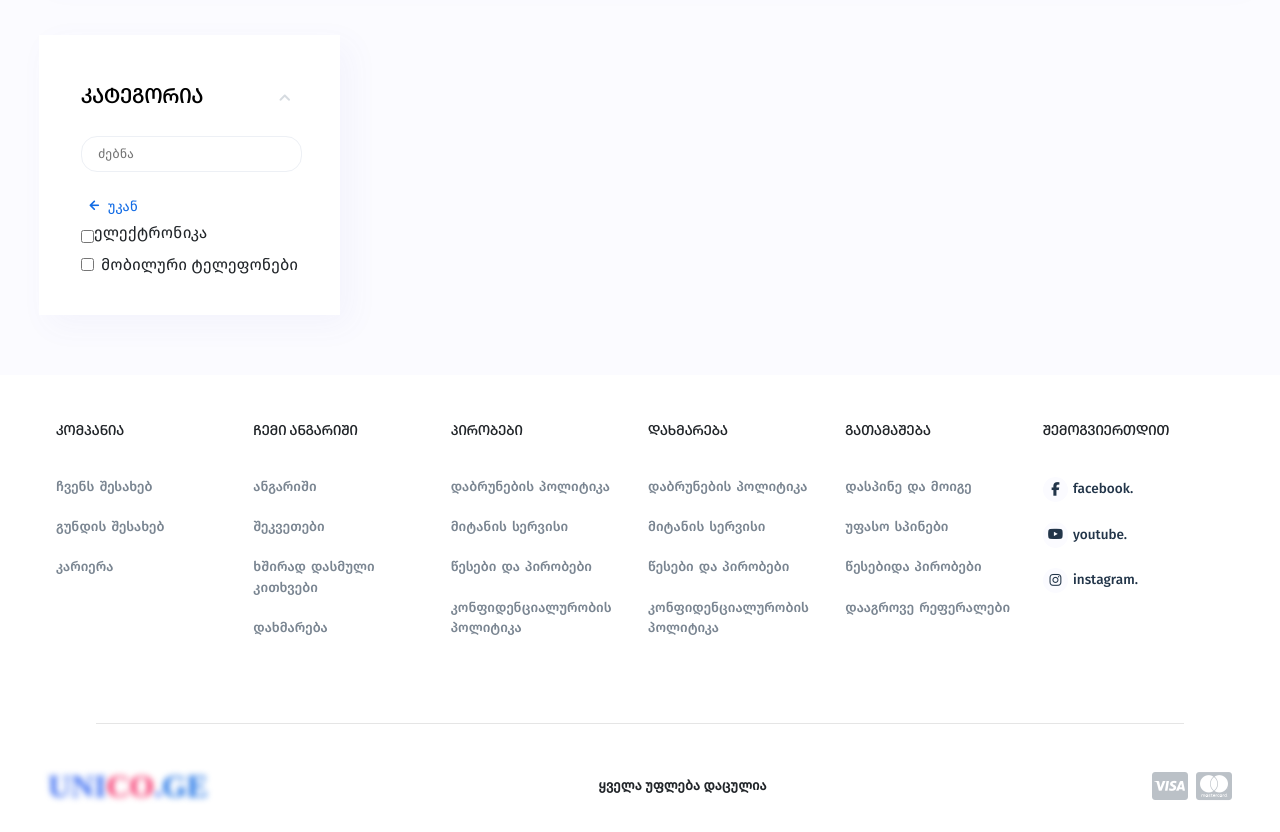
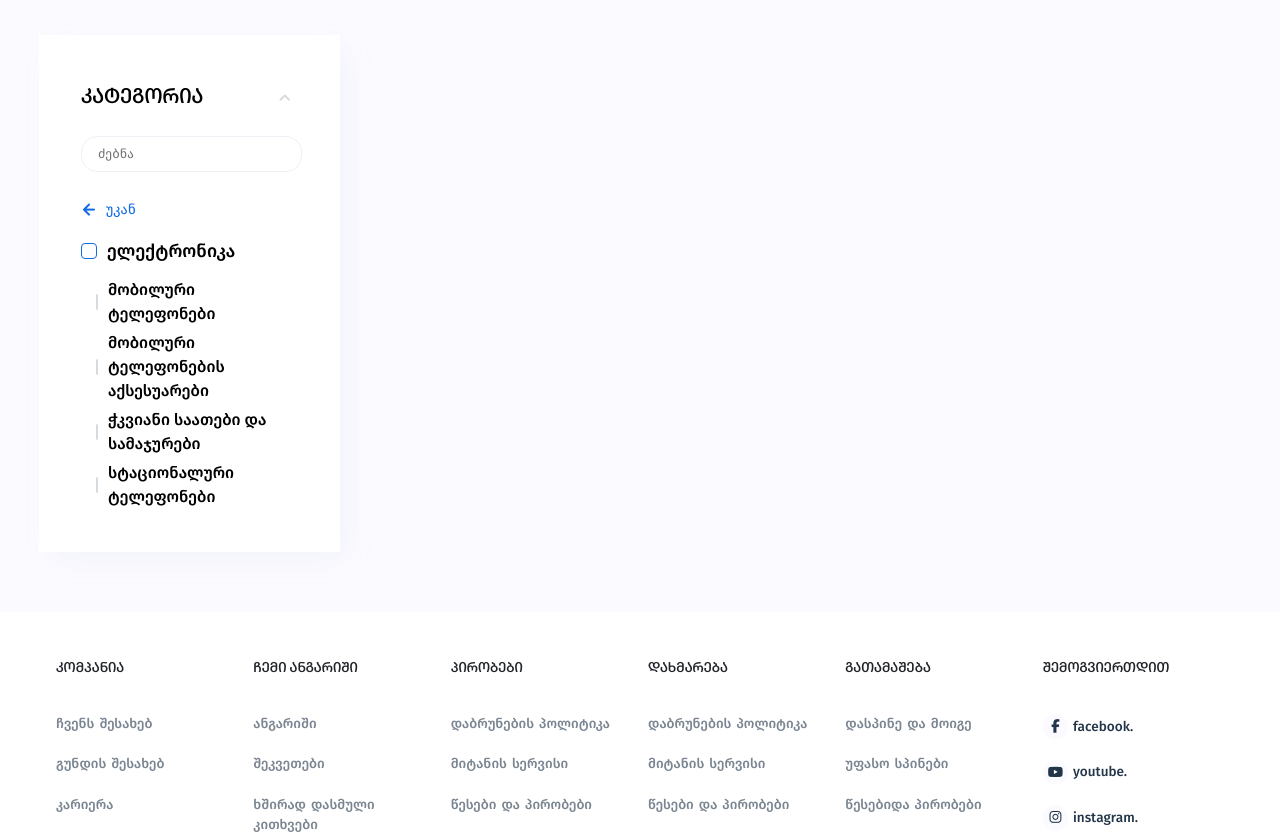
Before and after one commit to datomezz/practice, a PHP site: page /manjaro/category.html in a window 1280 px wide. Shown: the part 530-1362 px from the top of the page. Before the commit the page ends 1332 px from the top, so only its background shows below. Run offline with PHP 8.4, Linux system fonts and the light colour scheme; some libraries are stand-ins or nearby versions.

Commit message:
add first accordion

```diff
--- a/manjaro/assets/_category.scss
+++ b/manjaro/assets/_category.scss
@@ -44,7 +44,6 @@
 }
 .filter__category {
     background : #fff;
-    padding : 45px 38px 38px 42px;
 }
 
 .filter {
@@ -65,6 +64,11 @@
         i {
             font-size : 1.5rem;
             color : #D6DBE0;
+            transition : .3s ease;
+        }
+
+        .icon__rotate {
+            transform : rotate(180deg);
         }
     }
 
@@ -75,24 +79,65 @@
         width : 100%;
         padding : 7.5px 1rem;
         margin : 20px 0;
+        outline : none;
     }
 
     .filter__back {
         color : $lightBlue;
         font-size : 14px;
-        @include flex(row, center, center);
+        @include flex(row, flex-start, center);
 
         i {
-            font-size : 1.2rem;
+            font-size : 1.5rem;
+            margin-left : -.55rem;
         }
     }
 
     .filter__submits {
+        @include flex(column, flex-start, flex-start);
+        margin-top : 10px;
 
-        .submit__big {
+        .submit {
             @include flex(row, flex-start, center);
+
+            font-family : Firago-medium;
+            margin-bottom : 5px;
+            font-size : 1.125rem;
+
+            .submit__checkbox {
+                display : inline-block;
+                width : 1rem;
+                height : 1rem;
+                border : thin solid $lightBlue;
+                background : #fff;
+                border-radius : 4px;
+                margin-right : 10px;
+            }
+
+            .checkbox__active {
+                background : $lightBlue;
+                border-color : $lightBlue !important;
+            }
         }
 
+        .submit__small {
+            font-size : 1rem;
+
+            .submit__checkbox {
+                width : 2px;
+                height : 1rem;
+                border-color : #D6DBE0;
+            }
+        }
+
+        .submit__active {
+            color : $lightBlue;
+        }
+
+        .sub-submit__container {
+            margin-top : 8px;
+            margin-left : 15px;
+        }
     }
 
 
--- a/manjaro/assets/main.css
+++ b/manjaro/assets/main.css
@@ -1888,7 +1888,9 @@ a:hover {
 .proposition {
   display: -ms-grid;
   display: grid;
-  grid-template: 'phone phone laptop bike' 15.625rem 'toys headphone laptop yard' 15.625rem /2.5fr 1.5fr 1.2fr 1.5fr;
+  grid-template: 'phone phone laptop bike' 15.625rem
+ 'toys headphone laptop yard' 15.625rem
+ /2.5fr 1.5fr 1.2fr 1.5fr;
   grid-gap: 1rem;
 }
 
@@ -2409,7 +2411,6 @@ a:hover {
 
 .filter__category {
   background: #fff;
-  padding: 45px 38px 38px 42px;
 }
 
 .filter {
@@ -2455,6 +2456,13 @@ a:hover {
 .filter .filter__header i {
   font-size: 1.5rem;
   color: #D6DBE0;
+  -webkit-transition: .3s ease;
+  transition: .3s ease;
+}
+
+.filter .filter__header .icon__rotate {
+  -webkit-transform: rotate(180deg);
+          transform: rotate(180deg);
 }
 
 .filter .filter__search {
@@ -2464,6 +2472,7 @@ a:hover {
   width: 100%;
   padding: 7.5px 1rem;
   margin: 20px 0;
+  outline: none;
 }
 
 .filter .filter__back {
@@ -2476,32 +2485,87 @@ a:hover {
   -webkit-box-direction: normal;
       -ms-flex-direction: row;
           flex-direction: row;
-  -webkit-box-pack: center;
-      -ms-flex-pack: center;
-          justify-content: center;
-  -webkit-box-align: center;
-      -ms-flex-align: center;
-          align-items: center;
-}
-
-.filter .filter__back i {
-  font-size: 1.2rem;
-}
-
-.filter .filter__submits .submit__big {
-  display: -webkit-box;
-  display: -ms-flexbox;
-  display: flex;
-  -webkit-box-orient: horizontal;
-  -webkit-box-direction: normal;
-      -ms-flex-direction: row;
-          flex-direction: row;
   -webkit-box-pack: start;
       -ms-flex-pack: start;
           justify-content: flex-start;
   -webkit-box-align: center;
       -ms-flex-align: center;
           align-items: center;
+}
+
+.filter .filter__back i {
+  font-size: 1.5rem;
+  margin-left: -.55rem;
+}
+
+.filter .filter__submits {
+  display: -webkit-box;
+  display: -ms-flexbox;
+  display: flex;
+  -webkit-box-orient: vertical;
+  -webkit-box-direction: normal;
+      -ms-flex-direction: column;
+          flex-direction: column;
+  -webkit-box-pack: start;
+      -ms-flex-pack: start;
+          justify-content: flex-start;
+  -webkit-box-align: start;
+      -ms-flex-align: start;
+          align-items: flex-start;
+  margin-top: 10px;
+}
+
+.filter .filter__submits .submit {
+  display: -webkit-box;
+  display: -ms-flexbox;
+  display: flex;
+  -webkit-box-orient: horizontal;
+  -webkit-box-direction: normal;
+      -ms-flex-direction: row;
+          flex-direction: row;
+  -webkit-box-pack: start;
+      -ms-flex-pack: start;
+          justify-content: flex-start;
+  -webkit-box-align: center;
+      -ms-flex-align: center;
+          align-items: center;
+  font-family: Firago-medium;
+  margin-bottom: 5px;
+  font-size: 1.125rem;
+}
+
+.filter .filter__submits .submit .submit__checkbox {
+  display: inline-block;
+  width: 1rem;
+  height: 1rem;
+  border: thin solid #116BE5;
+  background: #fff;
+  border-radius: 4px;
+  margin-right: 10px;
+}
+
+.filter .filter__submits .submit .checkbox__active {
+  background: #116BE5;
+  border-color: #116BE5 !important;
+}
+
+.filter .filter__submits .submit__small {
+  font-size: 1rem;
+}
+
+.filter .filter__submits .submit__small .submit__checkbox {
+  width: 2px;
+  height: 1rem;
+  border-color: #D6DBE0;
+}
+
+.filter .filter__submits .submit__active {
+  color: #116BE5;
+}
+
+.filter .filter__submits .sub-submit__container {
+  margin-top: 8px;
+  margin-left: 15px;
 }
 
 footer .footer__column {
@@ -2941,7 +3005,8 @@ footer .footer__brands .footer__link i {
     font-size: .92rem !important;
   }
   .proposition {
-    grid-template: 'phone phone laptop bike' 12rem 'toys headphone laptop yard' 12rem;
+    grid-template: 'phone phone laptop bike' 12rem
+ 'toys headphone laptop yard' 12rem;
   }
   .slider-product .slider-product__promo {
     height: 24rem;
@@ -3085,7 +3150,9 @@ footer .footer__brands .footer__link i {
     font-size: .7rem;
   }
   .proposition {
-    grid-template: 'phone phone laptop bike' 8rem 'toys headphone laptop yard' 8rem /2.5fr 1.5fr 1.2fr 1.5fr;
+    grid-template: 'phone phone laptop bike' 8rem
+ 'toys headphone laptop yard' 8rem
+ /2.5fr 1.5fr 1.2fr 1.5fr;
   }
   .proposition .proposition__title {
     font-size: .8rem !important;
@@ -3160,7 +3227,9 @@ footer .footer__brands .footer__link i {
     border-radius: 50% !important;
   }
   .proposition {
-    grid-template: 'phone phone' 8rem 'toys headphone ' 8rem /2.5fr 1.5fr;
+    grid-template: 'phone phone' 8rem
+ 'toys headphone ' 8rem
+ /2.5fr 1.5fr;
   }
   .proposition .grid-laptop, .proposition .grid-bike, .proposition .grid-yard {
     display: none;
@@ -3199,7 +3268,8 @@ footer .footer__brands .footer__link i {
   }
   .proposition {
     grid-gap: .5rem;
-    grid-template: 'phone phone' 7.5rem 'toys headphone' 7.5rem;
+    grid-template: 'phone phone' 7.5rem
+ 'toys headphone' 7.5rem;
   }
   .proposition .proposition__content {
     padding: 1rem !important;
--- a/manjaro/category.html
+++ b/manjaro/category.html
@@ -139,21 +139,22 @@
             <div class="row m-0 unico-margin__y-small">
                 <div class="col-3 p-0">
                     <div class="filter__container">
-                        <div class="filter filter__category">
-                            <a href="javascript:void(0)" class="filter__header">
+                        <div class="filter filter__category accordion" id="filterCategoryAccordion">
+                            <a href="javascript:void(0)" class="filter__header" data-toggle="collapse" data-target="#filterCategoryCollapse" aria-expanded="true" aria-controls="filterCategoryCollapse">
                                 <h3 class="filter__title m-0">კატეგორია</h3>
                                 <i class="uil uil-angle-up"></i>
                             </a>
-                            <input type="text" class="filter__search" placeholder="ძებნა">
-                            <a class="filter__back" href="javascript:void(0)"><i class="uil uil-arrow-left"></i>უკან</a>
-                            <div class="filter__submits">
-                                <div class="submit__big ">
-                                    <input class="" type="checkbox" id="submit-1">
-                                    <label class="" for="submi-1">ელექტრონიკა</label>
-                                </div>
-                                <div class="submit__small form-check">
-                                    <input class="form-check-input" type="checkbox" id="submit-1">
-                                    <label class="form-check-label" for="submi-1">მობილური ტელეფონები</label>
+                            <div id="filterCategoryCollapse" class="collapse show" data-parent="#filterCategoryAccordion">
+                                <input type="text" class="filter__search" placeholder="ძებნა">
+                                <a class="filter__back" href="javascript:void(0)"><i class="uil uil-arrow-left"></i>უკან</a>
+                                <div class="filter__submits">
+                                    <a class="submit" href="javascript:void(0)"><span class="submit__checkbox"></span>ელექტრონიკა</a>
+                                    <div class="sub-submit__container">
+                                        <a class="submit submit__small" href="javascript:void(0)"><span class="submit__checkbox"></span>მობილური ტელეფონები</a>
+                                        <a class="submit submit__small" href="javascript:void(0)"><span class="submit__checkbox"></span>მობილური ტელეფონების აქსესუარები</a>
+                                        <a class="submit submit__small" href="javascript:void(0)"><span class="submit__checkbox"></span>ჭკვიანი საათები და სამაჯურები</a>
+                                        <a class="submit submit__small" href="javascript:void(0)"><span class="submit__checkbox"></span>სტაციონალური ტელეფონები</a>
+                                    </div>
                                 </div>
                             </div>
                         </div>
--- a/manjaro/scripts/script.js
+++ b/manjaro/scripts/script.js
@@ -211,3 +211,29 @@ if(countDownElements.length > 0) {
 
     }, 1000);
 }
+
+//CATEGORY
+
+let ckeckboxes = document.querySelectorAll(".submit__checkbox");
+let submits = document.querySelectorAll(".submit");
+
+if(submits.length > 0) {
+    for(let i = 0; i < submits.length; i++) {
+        submits[i].onclick = function() {
+            submits[i].classList.toggle("submit__active");
+            ckeckboxes[i].classList.toggle("checkbox__active");
+
+        }
+    }
+}
+
+let filterHeaders = document.querySelectorAll(".filter__header");
+let filterHeadersIcons = document.querySelectorAll(".filter__header i");
+
+if(filterHeaders.length > 0) {
+    for(let i = 0; i < filterHeaders.length; i++) {
+        filterHeaders[i].onclick = function() {
+            filterHeadersIcons[i].classList.toggle("icon__rotate");
+        }
+    }
+}
```
Also changed, not shown: 1 other file.
